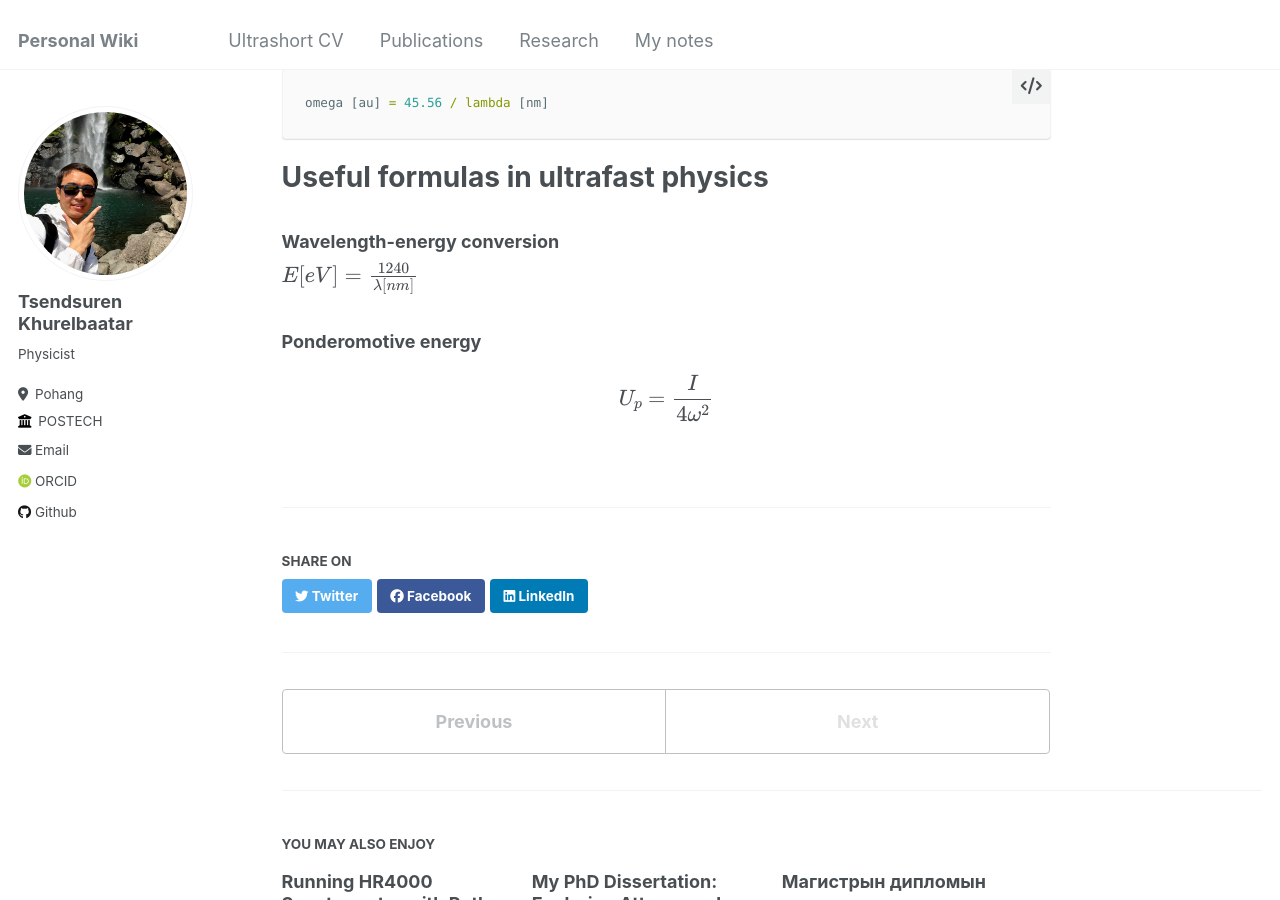
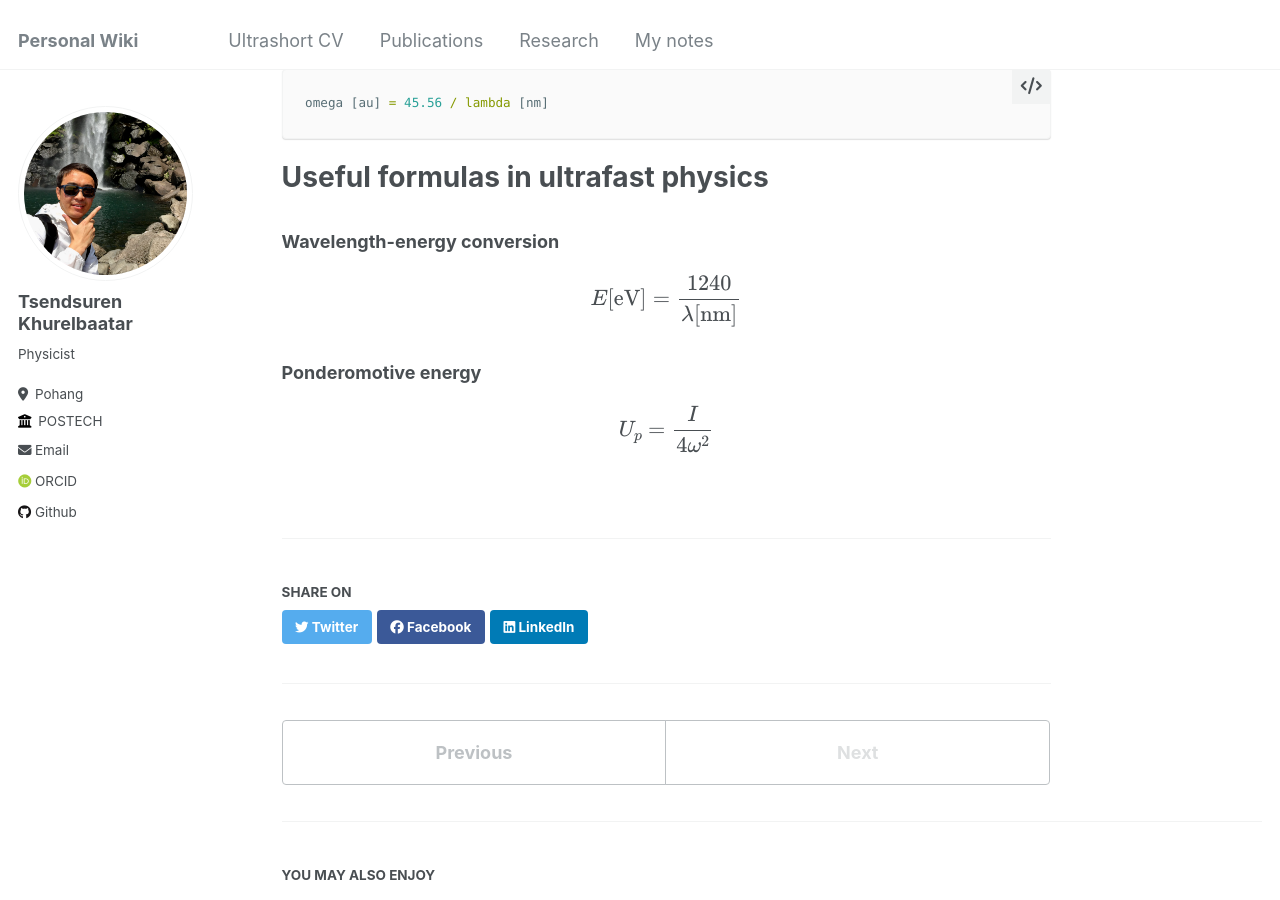
Before and after one commit to Tsendsuren/tsendsuren.github.io, a Jekyll site: the page built from _posts/2024-06-03-au_conversion.md, in a window 1280 px wide and 900 px high, scrolled down 943 px. Built offline with Jekyll 4.4.1, drawn with Linux system fonts in a browser that asks for light colours; some web fonts are replaced.

Commit message:
adding formulas

```diff
--- a/_posts/2024-06-03-au_conversion.md
+++ b/_posts/2024-06-03-au_conversion.md
@@ -40,7 +40,8 @@ omega [au] = 45.56 / lambda [nm]
 # Useful formulas in ultrafast physics
 
 ### Wavelength-energy conversion
-$$ E [eV] = \frac{1240}{\lambda [nm]}$$
+
+$$ E [\mathrm{eV}] = \frac{1240}{\lambda [\mathrm{nm}]}$$
 
 ### Ponderomotive energy
 
```
